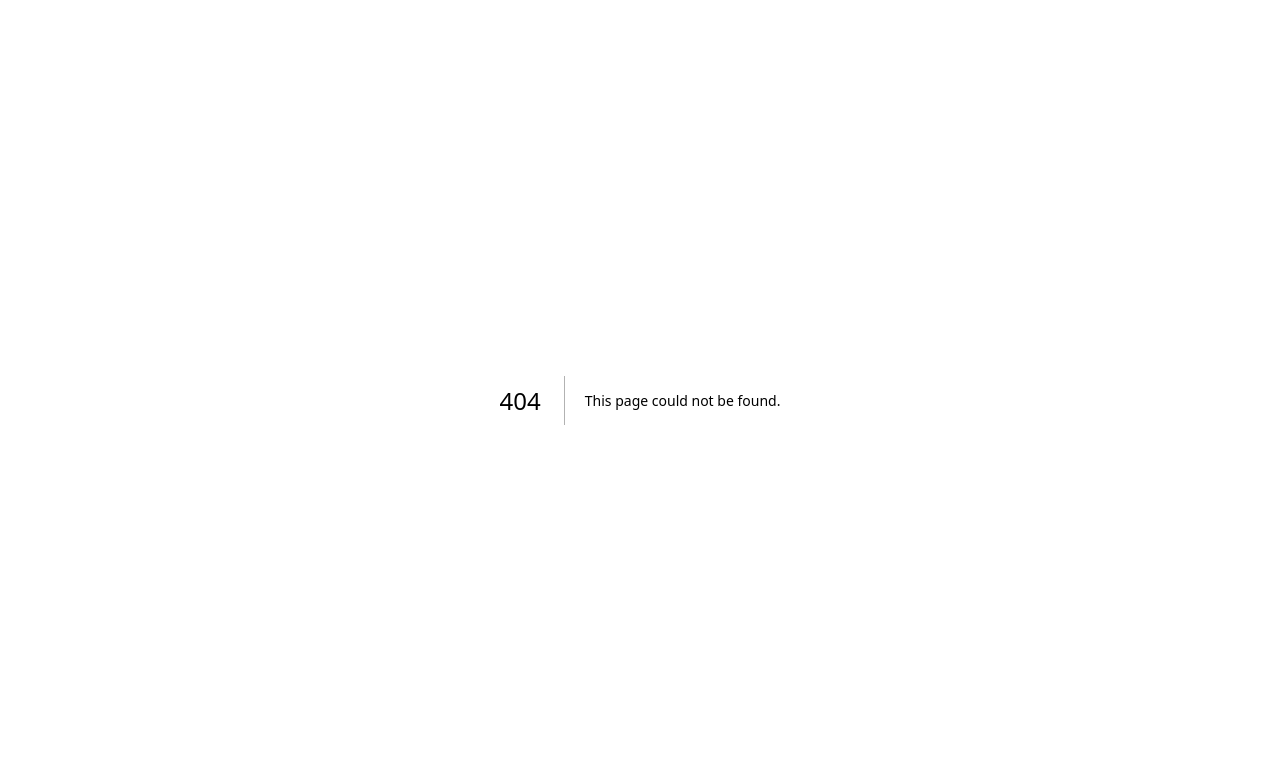
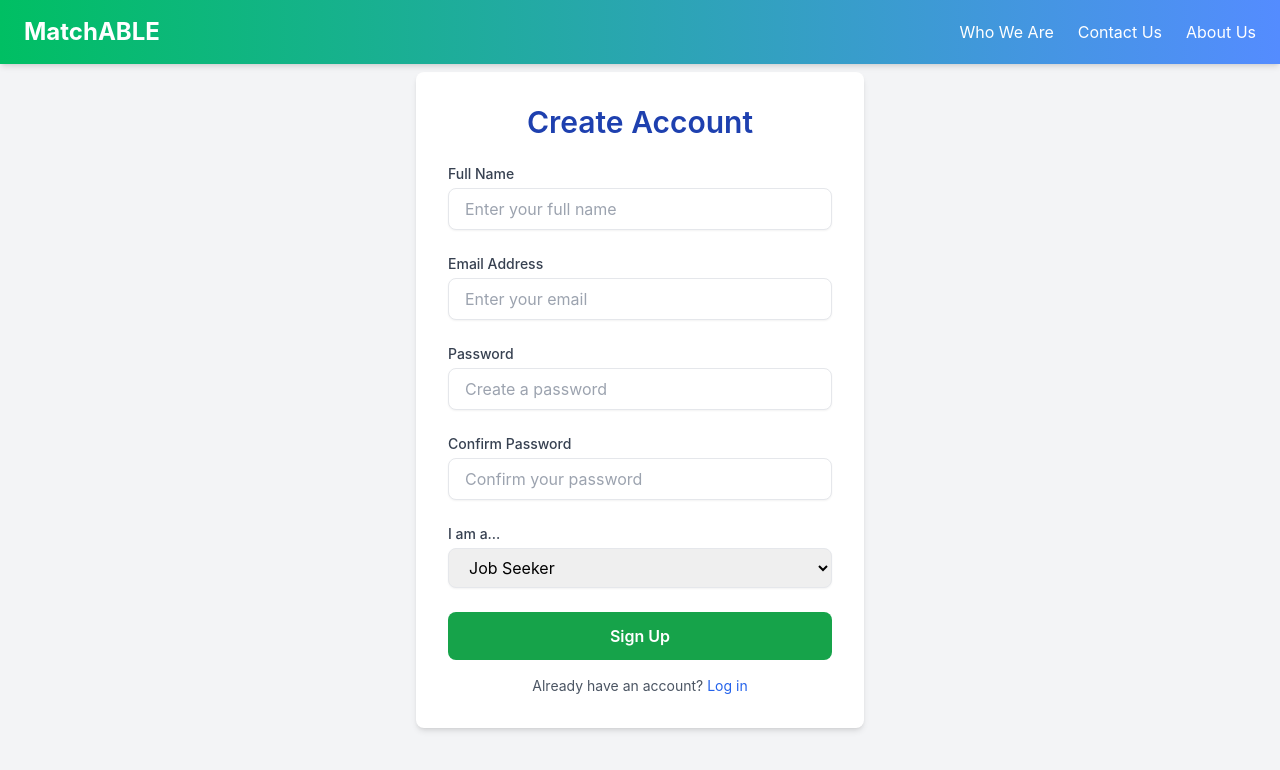
Before and after one commit to harishchaurasia/match-able, a Next.js app: page /CreateAccountPage in a window 1280 px wide. Before the commit this address had no page. Shown: the top 770 px of the page. Built offline with nearby package versions, Linux system fonts and the light colour scheme.

Commit message:
added the siign up page

```diff
--- /dev/null
+++ b/src/pages/CreateAccountPage.tsx
@@ -0,0 +1,165 @@
+import React, { useState } from "react";
+import { useRouter } from "next/router";
+import Navbar from "src/components/Navbar";
+
+const CreateAccountPage: React.FC = () => {
+  const router = useRouter();
+  const [formData, setFormData] = useState({
+    name: "",
+    email: "",
+    password: "",
+    confirmPassword: "",
+    userType: "Job Seeker", // Default user type
+  });
+  const [error, setError] = useState<string | null>(null);
+
+  const handleChange = (e: React.ChangeEvent<HTMLInputElement | HTMLSelectElement>) => {
+    const { name, value } = e.target;
+    setFormData({ ...formData, [name]: value });
+  };
+
+  const handleSubmit = (e: React.FormEvent) => {
+    e.preventDefault();
+    const { name, email, password, confirmPassword } = formData;
+
+    // Basic validation
+    if (!name || !email || !password || !confirmPassword) {
+      setError("All fields are required");
+      return;
+    }
+    if (password !== confirmPassword) {
+      setError("Passwords do not match");
+      return;
+    }
+
+    setError(null);
+
+    // Handle account creation logic (e.g., API call)
+    console.log("Creating account with data:", formData);
+
+    // Navigate to login or another page upon success
+    router.push("/LoginPage");
+  };
+
+  return (
+    <div className="min-h-screen flex items-center justify-center bg-gray-100 px-6">
+        <Navbar/>
+      <div className="bg-white shadow-md rounded-lg p-8 max-w-md w-full">
+        <h1 className="text-3xl font-semibold text-center text-blue-800 mb-6">
+          Create Account
+        </h1>
+        {error && (
+          <div className="bg-red-100 text-red-600 p-4 mb-4 rounded">
+            {error}
+          </div>
+        )}
+        <form onSubmit={handleSubmit} className="space-y-6">
+          {/* Name Field */}
+          <div>
+            <label htmlFor="name" className="block text-sm font-medium text-gray-700">
+              Full Name
+            </label>
+            <input
+              type="text"
+              id="name"
+              name="name"
+              value={formData.name}
+              onChange={handleChange}
+              className="mt-1 block w-full px-4 py-2 border rounded-lg shadow-sm focus:outline-none focus:ring-blue-500 focus:border-blue-500"
+              placeholder="Enter your full name"
+            />
+          </div>
+
+          {/* Email Field */}
+          <div>
+            <label htmlFor="email" className="block text-sm font-medium text-gray-700">
+              Email Address
+            </label>
+            <input
+              type="email"
+              id="email"
+              name="email"
+              value={formData.email}
+              onChange={handleChange}
+              className="mt-1 block w-full px-4 py-2 border rounded-lg shadow-sm focus:outline-none focus:ring-blue-500 focus:border-blue-500"
+              placeholder="Enter your email"
+            />
+          </div>
+
+          {/* Password Field */}
+          <div>
+            <label htmlFor="password" className="block text-sm font-medium text-gray-700">
+              Password
+            </label>
+            <input
+              type="password"
+              id="password"
+              name="password"
+              value={formData.password}
+              onChange={handleChange}
+              className="mt-1 block w-full px-4 py-2 border rounded-lg shadow-sm focus:outline-none focus:ring-blue-500 focus:border-blue-500"
+              placeholder="Create a password"
+            />
+          </div>
+
+          {/* Confirm Password Field */}
+          <div>
+            <label
+              htmlFor="confirmPassword"
+              className="block text-sm font-medium text-gray-700"
+            >
+              Confirm Password
+            </label>
+            <input
+              type="password"
+              id="confirmPassword"
+              name="confirmPassword"
+              value={formData.confirmPassword}
+              onChange={handleChange}
+              className="mt-1 block w-full px-4 py-2 border rounded-lg shadow-sm focus:outline-none focus:ring-blue-500 focus:border-blue-500"
+              placeholder="Confirm your password"
+            />
+          </div>
+
+          {/* User Type Dropdown */}
+          <div>
+            <label htmlFor="userType" className="block text-sm font-medium text-gray-700">
+              I am a...
+            </label>
+            <select
+              id="userType"
+              name="userType"
+              value={formData.userType}
+              onChange={handleChange}
+              className="mt-1 block w-full px-4 py-2 border rounded-lg shadow-sm focus:outline-none focus:ring-blue-500 focus:border-blue-500"
+            >
+              <option value="Job Seeker">Job Seeker</option>
+              <option value="Employer">Employer</option>
+            </select>
+          </div>
+
+          {/* Submit Button */}
+          <button
+            type="submit"
+            className="w-full bg-green-600 text-white py-3 rounded-lg font-semibold hover:bg-green-700 transition duration-200"
+          >
+            Sign Up
+          </button>
+        </form>
+
+        {/* Back to Login */}
+        <p className="text-center text-sm text-gray-600 mt-4">
+          Already have an account?{" "}
+          <button
+            onClick={() => router.push("/LoginPage")}
+            className="text-blue-600 hover:underline"
+          >
+            Log in
+          </button>
+        </p>
+      </div>
+    </div>
+  );
+};
+
+export default CreateAccountPage;
--- a/src/pages/LandingPage.tsx
+++ b/src/pages/LandingPage.tsx
@@ -1,47 +1,60 @@
 // import React from "react";
 // import { useRouter } from "next/router";
 // import Navbar from "src/components/Navbar";
+// import Image from "next/image";
+// import logo from "../assets/matchable_logo.png";
 
 // const LandingPage: React.FC = () => {
 //   const router = useRouter();
 
 //   return (
-//     // <div className="min-h-screen flex flex-col items-center justify-center bg-gradient-to-r from-blue-500 to-green-500 px-6 text-white">
-//     <div className="min-h-screen overflow-x-hidden flex flex-col items-center justify-center text-white">
-//       {/* Catchphrase */}
+//     <div className="min-h-screen overflow-x-hidden flex items-center justify-center text-white  px-6">
+//       {/* Left Container with Text and Centered Buttons */}
+//       <div className="flex flex-col items-start max-w-lg mr-16 space-y-6">
+//         {/* Catchphrase */}
+//         <h1 className="text-6xl text-black font-extrabold leading-tight">
+//           Empowering Inclusive Connections in the Workforce
+//         </h1>
 
-//       {/* <h1 className="text-6xl font-extrabold mb-6 text-center max-w-4xl leading-tight"> */}
-//       <h1 className="text-6xl text-black font-extrabold mb-6 text-center max-w-4xl leading-tight">
-//         Empowering Inclusive Connections in the Workforce
-//       </h1>
+//         {/* Subheading */}
+//         <p className="text-2xl text-black font-light">
+//           Match-ABLE connects skilled individuals with disabilities to companies
+//           committed to diversity, equity, and inclusion.
+//         </p>
 
-//       {/* Subheading */}
-//       {/* <p className="text-2xl font-light text-center max-w-2xl mb-10"> */}
-//       <p className="text-2xl text-black font-light text-center max-w-2xl mb-10">
-//         Match-ABLE connects skilled individuals with disabilities to companies
-//         committed to diversity, equity, and inclusion.
-//       </p>
+//         {/* Centered Buttons */}
+//         <div className="flex justify-center space-x-4 mt-6">
+//           <button
+//             onClick={() => router.push("/LoginPage")}
+//             className="bg-black text-white py-3 px-6 rounded-lg font-semibold hover:bg-gray-500 transition duration-200 ease-in-out shadow-lg"
+//           >
+//             Login
+//           </button>
+//           <button
+//             onClick={() => router.push("/JobListingPage")}
+//             className="bg-gray-200 text-black py-3 px-6 border rounded-lg font-semibold hover:bg-gray-600 transition duration-200 ease-in-out shadow-lg"
+//           >
+//             Sign Up
+//           </button>
+//         </div>
+//       </div>
 
-//       {/* Buttons */}
-//       <div className="space-x-4">
-//         <button
-//           onClick={() => router.push("/ProfilePage")} // Adjust if you have a login page
-//           className="bg-black text-white py-3 px-6 rounded-lg font-semibold hover:bg-gray-500 hover:text-white transition duration-10 ease-in-out shadow-3xl"
-//         >
-//           Login
-//         </button>
-//         <button
-//           onClick={() => router.push("/JobListingPage")}
-//           className="bg-gray-200 text-black py-3 px-6 border rounded-lg font-semibold hover:bg-gray-600 hover:text-white transition duration-10 ease-in-out shadow-lg "
-//         >
-//           Get Started
-//         </button>
+//       {/* Right Container with Logo Image */}
+//       <div className="ml-16 border-full shadow-sm">
+//         <Image
+//           src={logo}
+//           alt="Logo"
+//           width={450} // Width in pixels for `w-96`
+//           height={450} // Height in pixels for `h-96`
+//           // className=""
+//         />
 //       </div>
 //     </div>
 //   );
 // };
 
 // export default LandingPage;
+
 
 import React from "react";
 import { useRouter } from "next/router";
@@ -53,7 +66,7 @@ const LandingPage: React.FC = () => {
   const router = useRouter();
 
   return (
-    <div className="min-h-screen overflow-x-hidden flex items-center justify-center text-white  px-6">
+    <div className="min-h-screen overflow-x-hidden flex items-center justify-center text-white px-6">
       {/* Left Container with Text and Centered Buttons */}
       <div className="flex flex-col items-start max-w-lg mr-16 space-y-6">
         {/* Catchphrase */}
@@ -76,10 +89,10 @@ const LandingPage: React.FC = () => {
             Login
           </button>
           <button
-            onClick={() => router.push("/JobListingPage")}
-            className="bg-gray-200 text-black py-3 px-6 border rounded-lg font-semibold hover:bg-gray-600 transition duration-200 ease-in-out shadow-lg"
+            onClick={() => router.push("/CreateAccountPage")} // Navigate to create account page
+            className="bg-gray-200 text-black py-3 px-6 border rounded-lg font-semibold hover:bg-gray-600 hover:text-white transition duration-200 ease-in-out shadow-lg"
           >
-            Get Started
+            Sign Up
           </button>
         </div>
       </div>
@@ -91,7 +104,6 @@ const LandingPage: React.FC = () => {
           alt="Logo"
           width={450} // Width in pixels for `w-96`
           height={450} // Height in pixels for `h-96`
-          // className=""
         />
       </div>
     </div>
```
